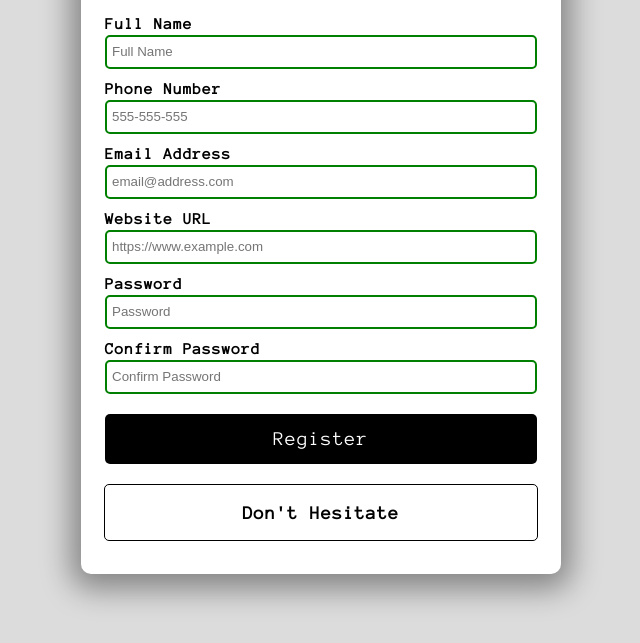
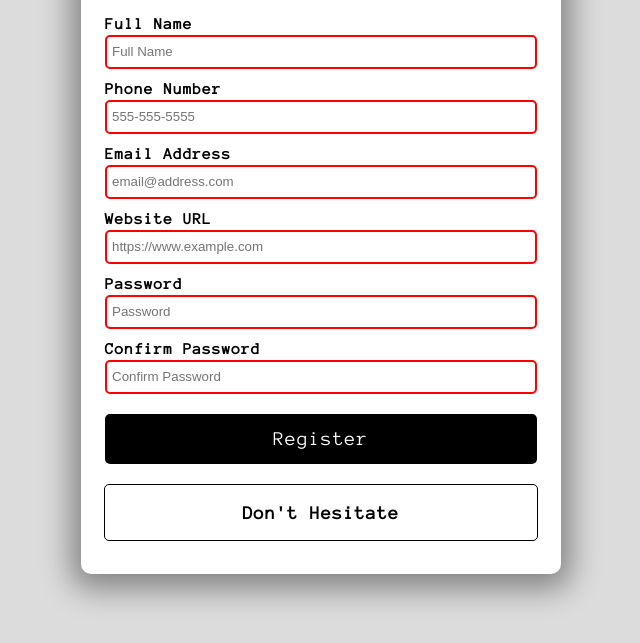
Before and after one commit to luisluft/luftFormValidator, a plain HTML site: page index.html in a window 1280 px wide. Shown: the part 141-784 px from the top of the page, without its empty margins (319-959 px from the left). Drawn offline with Linux system fonts and the light colour scheme.

Commit message:
add input validations

```diff
--- a/index.html
+++ b/index.html
@@ -17,32 +17,37 @@
                 <!-- Full Name -->
                 <div class="form-group">
                     <label for="name">Full Name</label>
-                    <input type="text" id="name" placeholder="Full Name">
+                    <input type="text" id="name" placeholder="Full Name" required minlength="3" maxlength="100">
                 </div>
                 <!-- Phone Number -->
                 <div class="form-group">
                     <label for="phone">Phone Number</label>
-                    <input type="tel" id="phone" placeholder="555-555-555">
+                    <input type="tel" id="phone" placeholder="555-555-5555" required
+                        pattern="[0-9]{3}-[0-9]{3}-[0-9]{4}">
                 </div>
                 <!-- Email Address -->
                 <div class="form-group">
                     <label for="email">Email Address</label>
-                    <input type="email" id="email" placeholder="email@address.com">
+                    <input type="email" id="email" placeholder="email@address.com" required>
                 </div>
                 <!-- Website URL -->
                 <div class="form-group">
                     <label for="website">Website URL</label>
-                    <input type="url" id="website" placeholder="https://www.example.com">
+                    <input type="text" id="website" placeholder="https://www.example.com" required
+                        pattern="(https?:\/\/(?:www\.|(?!www))[a-zA-Z0-9][a-zA-Z0-9-]+[a-zA-Z0-9]\.[^\s]{2,}|www\.[a-zA-Z0-9][a-zA-Z0-9-]+[a-zA-Z0-9]\.[^\s]{2,}|https?:\/\/(?:www\.|(?!www))[a-zA-Z0-9]+\.[^\s]{2,}|www\.[a-zA-Z0-9]+\.[^\s]{2,})">
                 </div>
                 <!-- Password -->
                 <div class="form-group">
                     <label for="password">Password</label>
-                    <input type="password" id="password" placeholder="Password">
+                    <input type="password" id="password" placeholder="Password" required
+                        pattern="^(?=.*[a-z])(?=.*[A-Z])(?=.*\d)(?=.*[@$!%*?&])[A-Za-z\d@$!%*?&]{8,}$"
+                        title="Minimum eight characters, at least one uppercase letter, one lowercase letter and one number">
                 </div>
                 <!-- Confirm Password -->
                 <div class="form-group">
                     <label for="confirm-password">Confirm Password</label>
-                    <input type="confirm-password" id="confirm-password" placeholder="Confirm Password">
+                    <input type="password" id="confirm-password" placeholder="Confirm Password" required
+                        pattern="^(?=.*[a-z])(?=.*[A-Z])(?=.*\d)(?=.*[@$!%*?&])[A-Za-z\d@$!%*?&]{8,}$">
                 </div>
                 <button type="submit">Register</button>
             </form>
```
